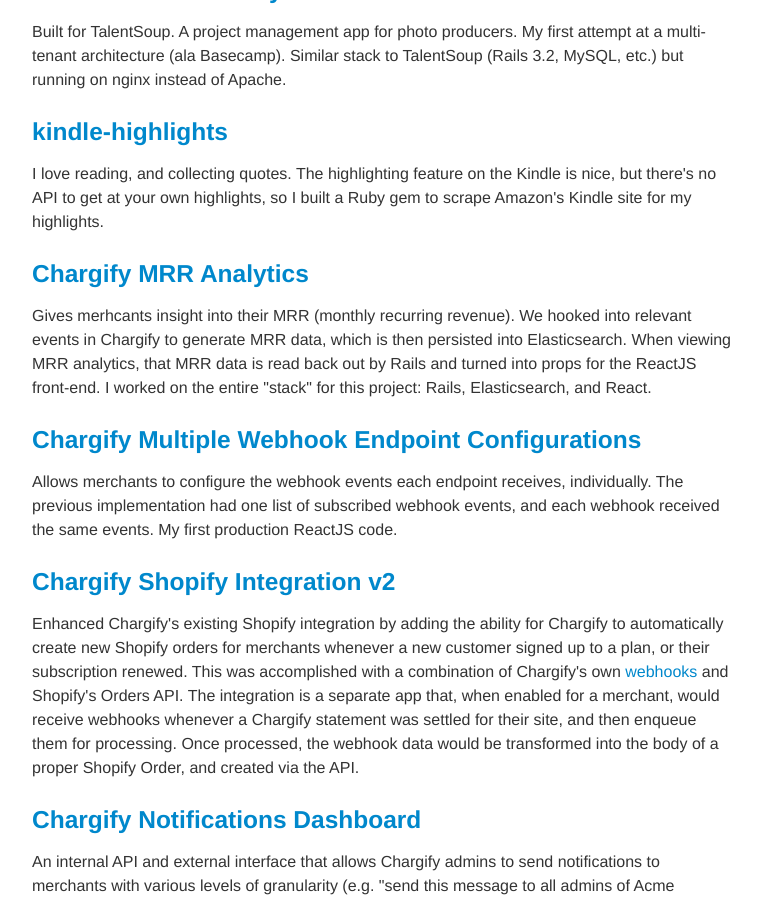
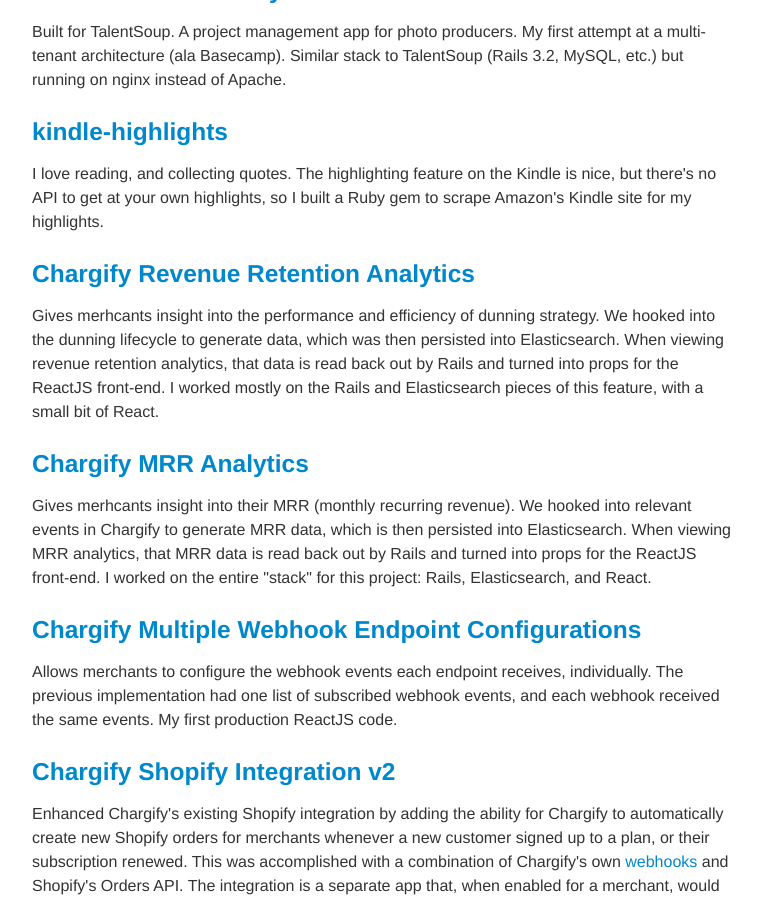
Before and after one commit to speric/speric.github.com, a Jekyll site: the page built from about.html, in a window 1280 px wide and 900 px high, scrolled down 877 px. Shown: the whole window, without its empty margins (218-979 px from the left). Built offline with Jekyll 4.4.1, drawn with Linux system fonts in a browser that asks for light colours; some web fonts are replaced; comment, search, counter and statistics services are not loaded.

Commit message:
Update about.html

```diff
--- a/about.html
+++ b/about.html
@@ -36,6 +36,16 @@
       <div class="span9">
         <h3><a href="https://github.com/speric/kindle-highlights">kindle-highlights</a></h3>
         <p>I love reading, and collecting quotes. The highlighting feature on the Kindle is nice, but there's no API to get at your own highlights, so I built a Ruby gem to scrape Amazon's Kindle site for my highlights.</p>
+      </div>
+    </div>
+
+     <div class="row">
+      <div class="span9">
+        <h3><a href="https://www.chargify.com/blog/revenue-retention-analytics">Chargify Revenue Retention Analytics</a></h3>
+        <p>
+          Gives merhcants insight into the performance and efficiency of dunning strategy. We hooked into the dunning lifecycle to generate data, which was then persisted into Elasticsearch. When viewing revenue retention analytics, that data is read back out by Rails
+          and turned into props for the ReactJS front-end. I worked mostly on the Rails and Elasticsearch pieces of this feature, with a small bit of React.
+        </p>
       </div>
     </div>
 
```
